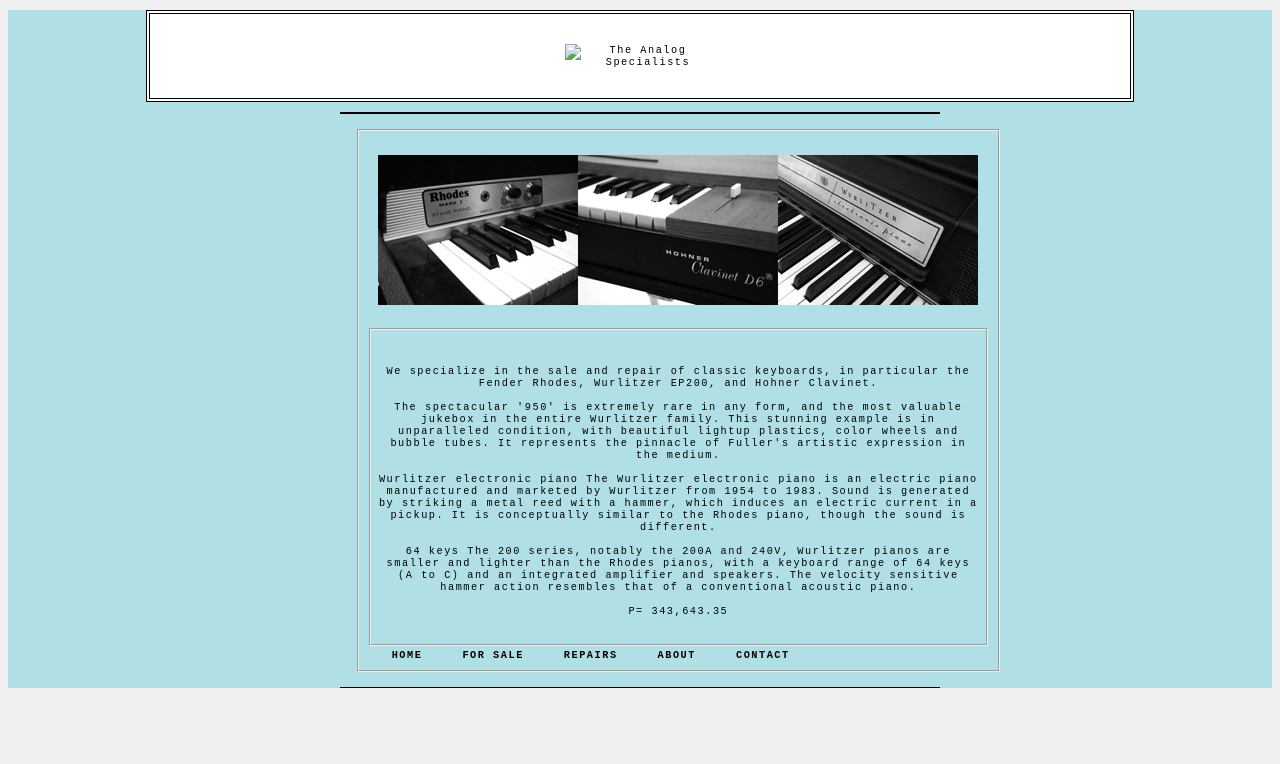
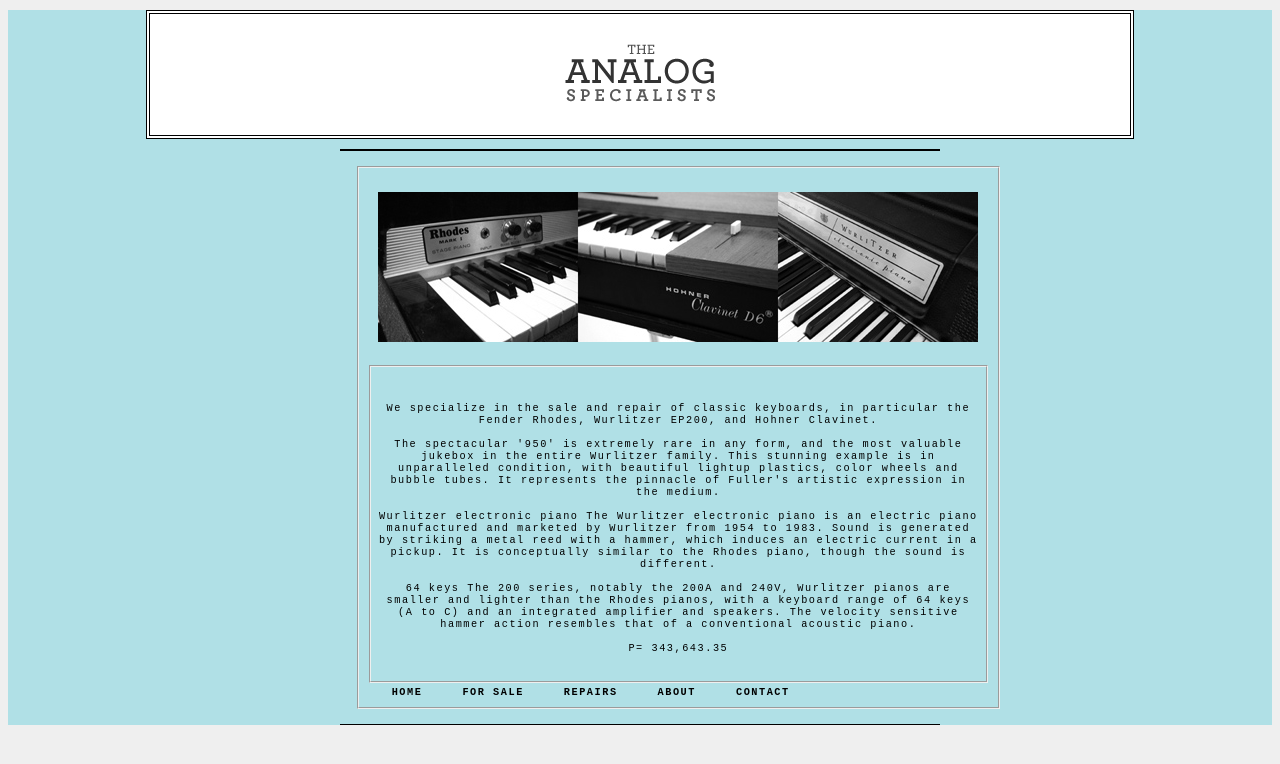
Before and after one commit to Ervin1928/vinn, a plain HTML site: page index.html in a window 1280 px wide. Drawn offline with Linux system fonts and the light colour scheme; files that its build step writes are made by us from their sources.

Commit message:
Update index.html
first commit

```diff
--- a/index.html
+++ b/index.html
@@ -8,7 +8,7 @@
 <center>
     <div id="page">
       <div id="logo">
-        <img src="images/logo.gif" alt="The Analog Specialists" />
+        <img src="https://github.com/Ervin1928/vinn/blob/c744d0f3d175ee00c7c16cda87ab9ebfcce257a6/logo.gif" alt="The Analog Specialists" />
   </center>
 
   <center>
```
